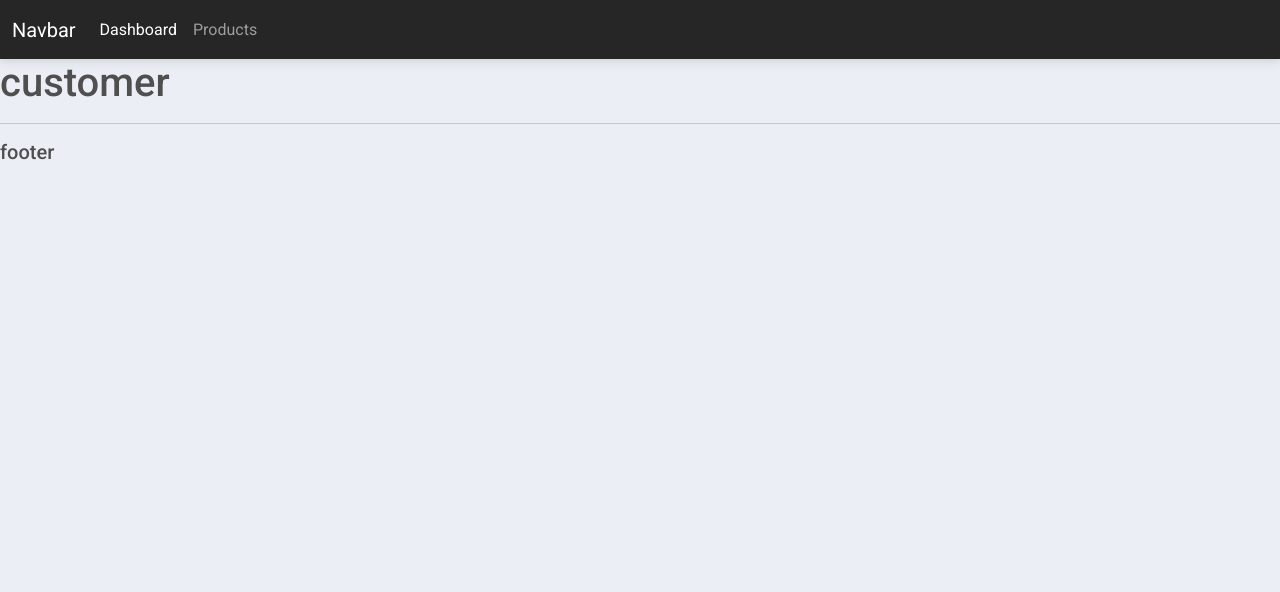
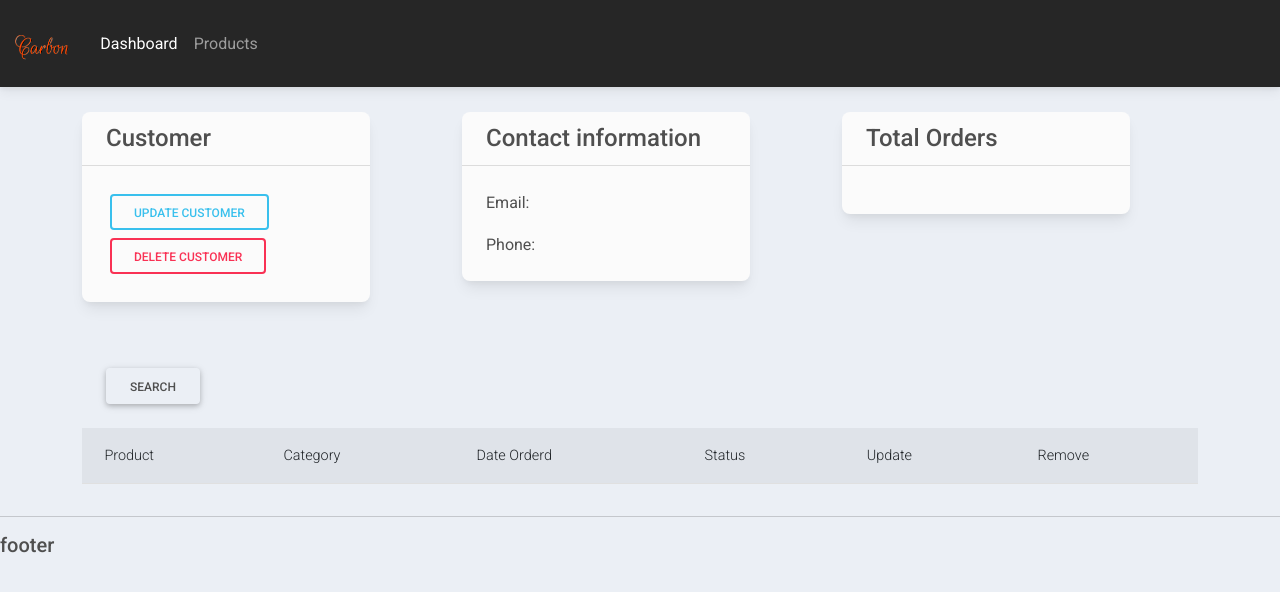
Before and after one commit to eude313/accounts, a Django app: page /customer/ in a window 1280 px wide. Shown: the top 592 px of the page. Run offline with Django 3.2, Linux system fonts and the light colour scheme; some libraries are stand-ins or nearby versions.

Commit message:
add change

```diff
--- a/accounts/templates/accounts/base.html
+++ b/accounts/templates/accounts/base.html
@@ -1,3 +1,6 @@
+{% load static %}
+
+
 <!DOCTYPE html>
 <html lang="en">
 <head>
@@ -19,24 +22,8 @@
     href="https://cdnjs.cloudflare.com/ajax/libs/mdb-ui-kit/3.6.0/mdb.min.css"
     rel="stylesheet"
     />
+    <link rel="stylesheet" type="text/css" href="{% static '/css/main.css' %}">
     <title>CRM</title>
-    <style>
-        #logo{
-            background-color: #ebeff5;
-        }
-        body {
-            background-color: #ebeff5;
-        }
-        #total-order{
-            background-color: #4cb4c7;
-        }
-        #orders-delivered{
-            background-color: #7abecc;
-        }
-        #total-order{
-            background-color: #7CD1C0;
-        }
-    </style>
 </head>
 <body>
     {% include 'accounts/navbar.html' %}
--- a/accounts/templates/accounts/customer.html
+++ b/accounts/templates/accounts/customer.html
@@ -2,6 +2,89 @@
 {% include 'accounts/navbar.html' %}
 {% block content %}
 
-<h1>customer</h1>
+<div class="container">
+    <br>
+    <div class="row">
+        <div class="col-md-4">
+            <div class="card bg-light mb-3" style="max-width: 18rem;">
+                <h4 class="card-header">Customer</h4>
+                <div class="card-body">
+                    <button type="button" class="btn btn-outline-info m-1" data-mdb-ripple-color="dark">
+                        Update Customer
+                    </button> <br>
+                    <button type="button" class="btn btn-outline-danger m-1" data-mdb-ripple-color="dark">
+                       Delete Customer
+                    </button>
+                </div>
+              </div>
+        </div>
+        <div class="col-md-4">
+            <div class="card bg-light mb-3" style="max-width: 18rem;">
+                <h4 class="card-header">Contact information</h4>
+                <div class="card-body">
+                  <p class="card-text">
+                      Email:
+                  </p>
+                  <p class="card-text">
+                      Phone:
+                  </p>
+                </div>
+            </div>
+        </div>
+        <div class="col-md-4">
+            <div class="card bg-light mb-3" style="max-width: 18rem;">
+                <h4 class="card-header">Total Orders</h4>
+                <div class="card-body">
+                  <p class="card-text">
+                  </p>
+                </div>
+              </div>
+        </div>
+    </div>
+
+</div>
+<br>
+<div class="container">
+    <div class="row">
+        <div class="col">
+            <div class="card-body">
+                <form action="">
+
+
+                    <button type="button" class="btn btn-outline" data-mdb-ripple-color="dark">
+                        Search
+                    </button>
+                </form>
+            </div>
+
+        </div>
+
+    </div>
+
+</div>
+<div class="container">
+    <div class="row">
+        <div class="col-md-12">
+            <table class="table table-striped table-hover">
+                <!-- <thead class="table-info text-center">
+                    <tr>
+                    <td colspan="3">Create Customer</td>
+                    </tr>
+                </thead> -->
+                <tbody>
+                    <tr>
+                    <td>Product</td>
+                    <td>Category</td>
+                    <td>Date Orderd</td>
+                    <td>Status</td>
+                    <td>Update</td>
+                    <td>Remove</td>
+                    </tr>
+
+                </tbody>
+            </table>
+        </div>
+    </div>
+</div>
 
 {% endblock %}
--- a/accounts/templates/accounts/dashboard.html
+++ b/accounts/templates/accounts/dashboard.html
@@ -1,10 +1,12 @@
 {% extends "accounts/base.html" %}
 
 {% include 'accounts/navbar.html' %}
-{% include 'accounts/status.html' %}
+
 
 {% block content %}
 <br>
+{% include 'accounts/status.html' %}
+
 <div class="container">
     <div class="row">
         <div class="col-md-5">
--- a/accounts/templates/accounts/navbar.html
+++ b/accounts/templates/accounts/navbar.html
@@ -1,6 +1,8 @@
+{% load static %}
+
 <nav class="navbar navbar-expand-lg navbar-dark bg-dark">
     <div class="container-fluid">
-      <a class="navbar-brand" href="#">Navbar</a>
+      <a class="navbar-brand" href="#"><img src="{% static '/images/logo.png' %}" height="60vh" alt="logo"> </a>
       <button
         class="navbar-toggler"
         type="button"
--- a/crm1/settings.py
+++ b/crm1/settings.py
@@ -10,6 +10,7 @@ For the full list of settings and their values, see
 https://docs.djangoproject.com/en/3.2/ref/settings/
 """
 
+import os
 from pathlib import Path
 
 # Build paths inside the project like this: BASE_DIR / 'subdir'.
@@ -119,6 +120,11 @@ USE_TZ = True
 # https://docs.djangoproject.com/en/3.2/howto/static-files/
 
 STATIC_URL = '/static/'
+MEDIA_URL = '/images/'
+
+STATICFILES_DIRS = [
+    os.path.join(BASE_DIR, 'static')
+]
 
 # Default primary key field type
 # https://docs.djangoproject.com/en/3.2/ref/settings/#default-auto-field
--- /dev/null
+++ b/static/css/main.css
@@ -0,0 +1,15 @@
+#logo{
+    background-color: #ebeff5;
+}
+body {
+    background-color: #ebeff5;
+}
+#total-order{
+    background-color: #4cb4c7;
+}
+#orders-delivered{
+    background-color: #7abecc;
+}
+#total-order{
+    background-color: #7CD1C0;
+}
```
Also changed, not shown: accounts/templates/accounts/products.html (+21 -2 lines), static/images/logo.png (added).
